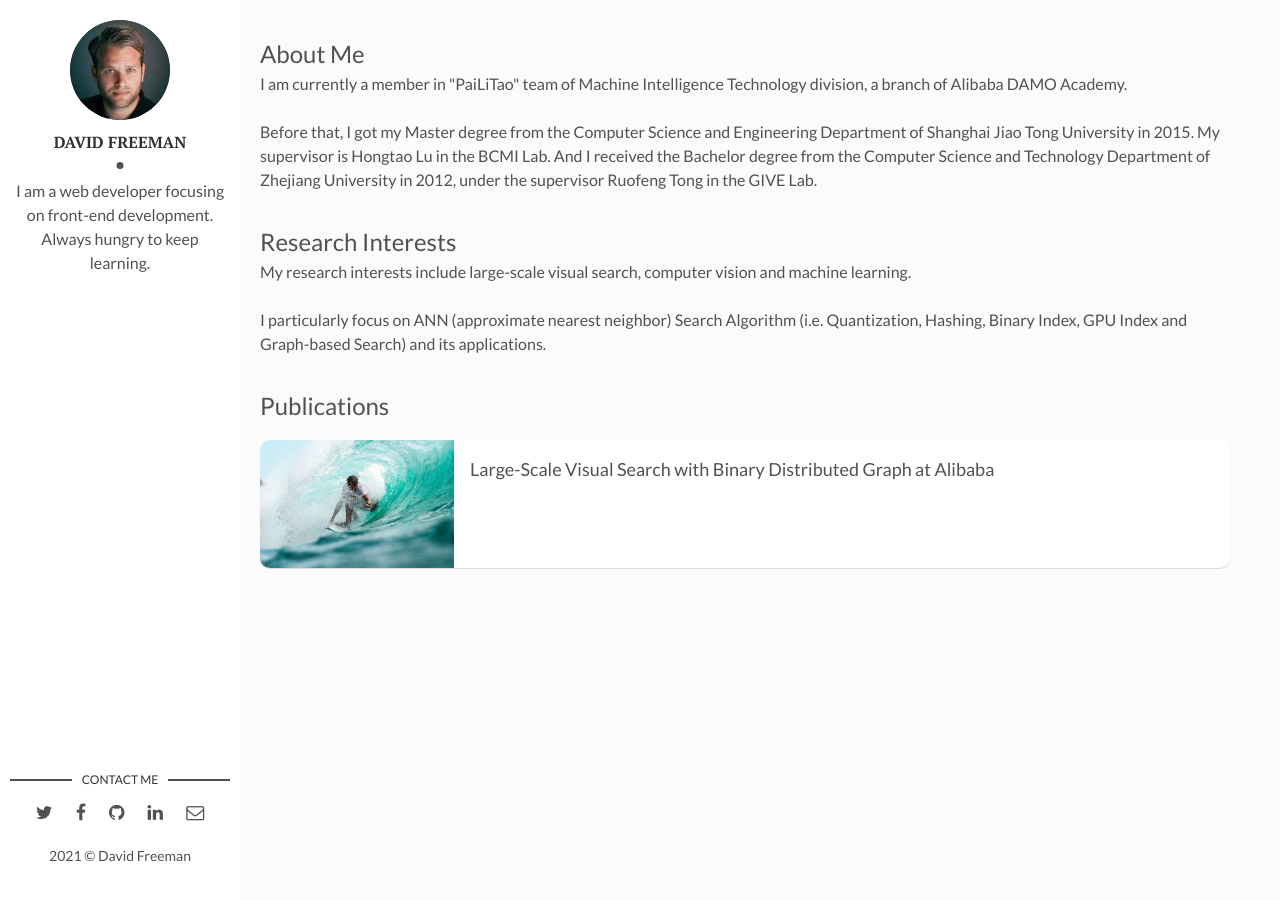
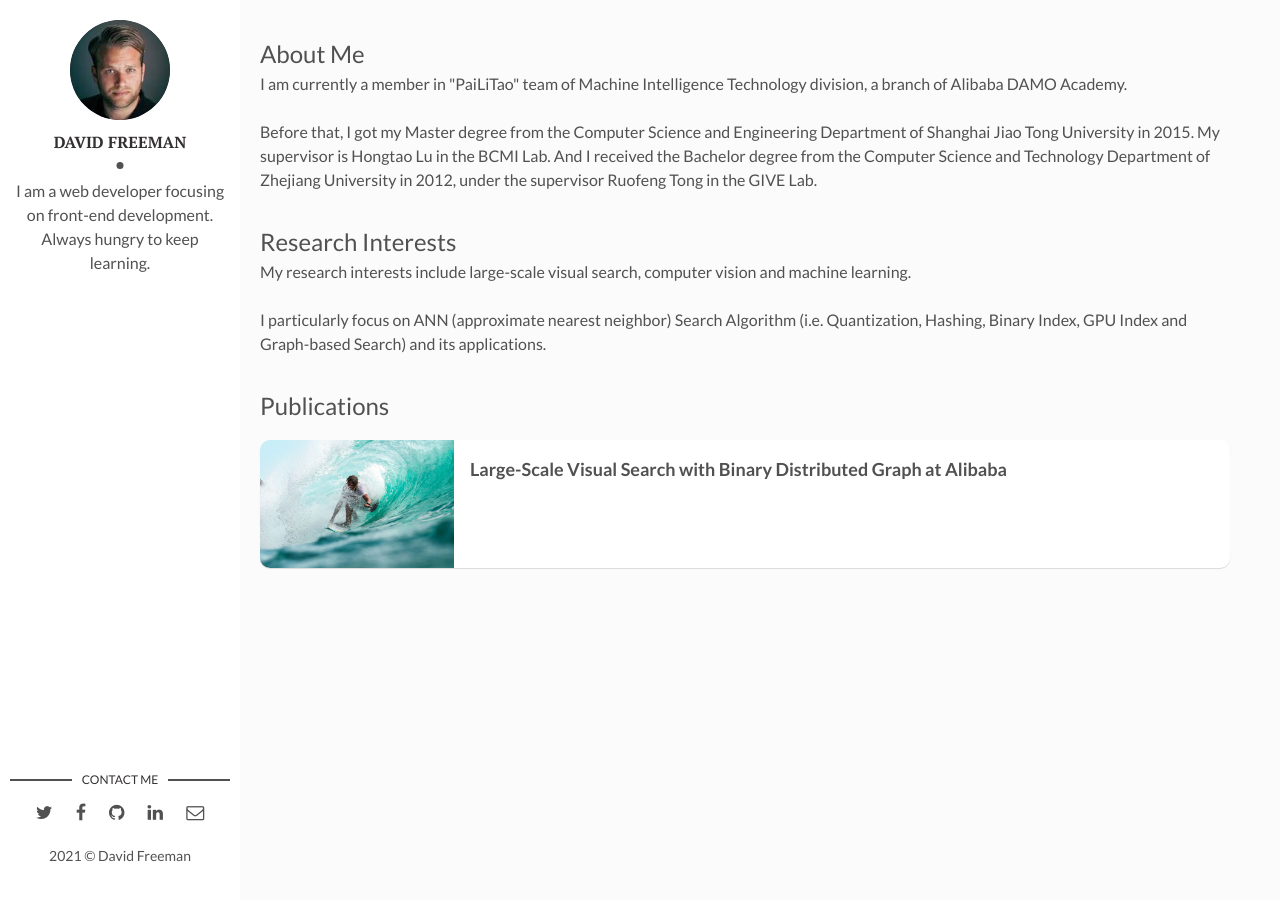
Before and after one commit to kangzhao2/kangzhao2.github.io, a Jekyll site: the page built from index.html, in a window 1280 px wide. Built offline with Jekyll 4.4.1, drawn with Linux system fonts in a browser that asks for light colours; the list of posts is cut into pages by our own code.

Commit message:
Update index.html

```diff
--- a/index.html
+++ b/index.html
@@ -12,7 +12,7 @@ layout: main
 <article class="post">
   <a class="post-thumbnail" style="background-image: url({{"/assets/img/i-rest.jpg"}})"></a>
   <div class="post-content">
-    <p><font size="4">Large-Scale Visual Search with Binary Distributed Graph at Alibaba</font></p>
+    <p><font size="4"><b>Large-Scale Visual Search with Binary Distributed Graph at Alibaba</b></font></p>
     <!--<p>Kang Zhao, Pan Pan, Yun Zheng, Yanhao Zhang, Changxu Wang, Rong Jin. <br>ACM International Conference on Information and Knowledge Management (CIKM), 2019.</p>-->
   </div>
 </article>
```
